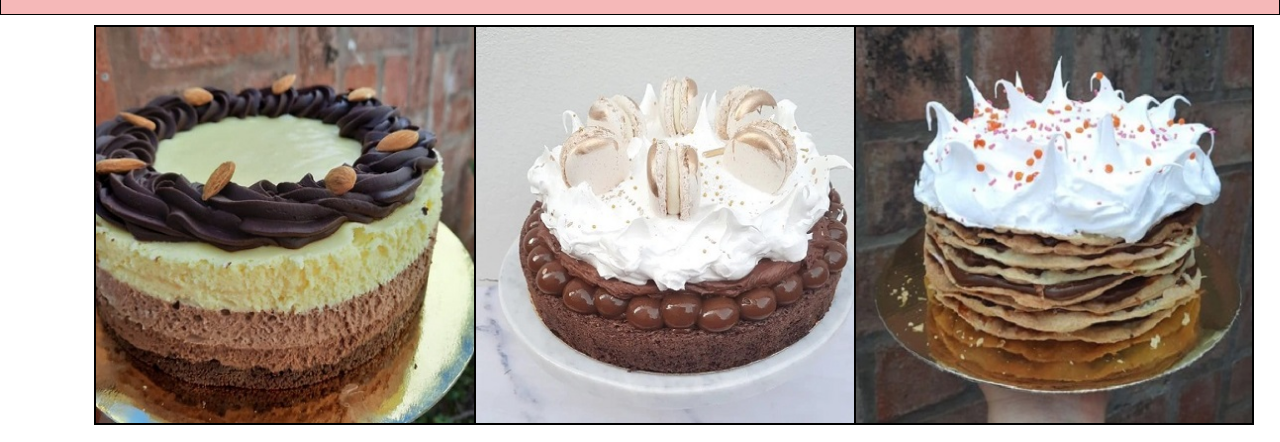
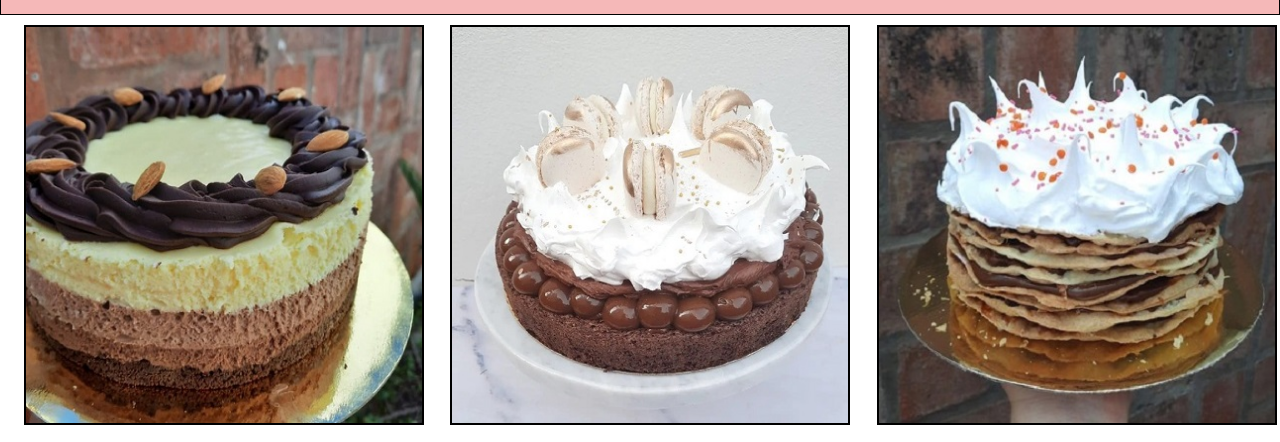
Before and after one commit to antomag/loretta-pasteleria-landingpage, a website: page index.html in a window 1280 px wide. Shown: the part 105-547 px from the top of the page. Drawn offline with nearby package versions, Linux system fonts and the light colour scheme.

Commit message:
cambios flex img index

```diff
--- a/index.html
+++ b/index.html
@@ -53,15 +53,15 @@
     </header >
 
     <main > <!--contenido principal-->
-      <div class="container">
-        <div class="row flexIndex">
-          <div class="col-4">
+      <div class="container-fluid">
+        <div class="row">
+          <div class="col-sm-4">
             <img src="./img/1.jpg" alt="Postre Tres Mouses" class="fotosIndex">
           </div>
-          <div class="col-4">
+          <div class="col-sm-4">
             <img src="./img/2.jpg" alt="Brownie chocolate negro con merengue" class="fotosIndex">
           </div>
-          <div class="col-4">
+          <div class="col-sm-4">
             <img src="./img/3.jpg" alt="Rogel" class="fotosIndex">
           </div>
         </div>
--- a/scss/_index.scss
+++ b/scss/_index.scss
@@ -6,12 +6,6 @@
     background-attachment: fixed;
     background-position: center;
     background-size: cover;
-}
-.flexIndex{
-    display: flex;
-    flex-direction: row;
-    flex-wrap: wrap;
-    justify-content: space-around;
 }
 .fotosIndex{
     margin: 10px;
```
Also changed, not shown: css/destino.css.
